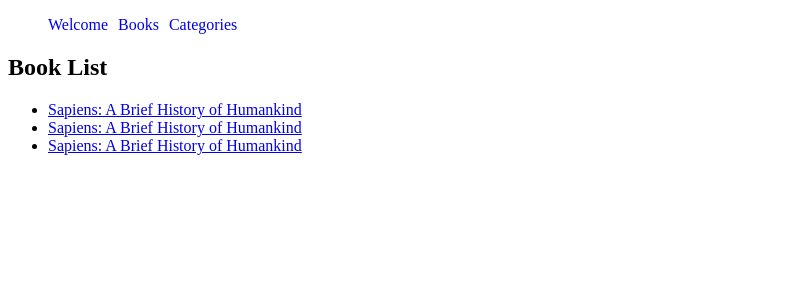
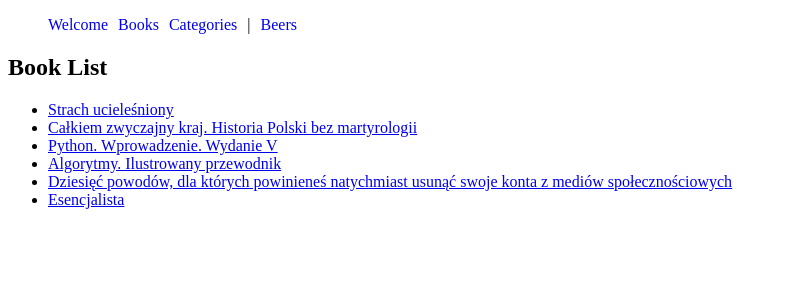
Before and after one commit to Drake9/angular-academy, an Angular app: page /books in a window 1280 px wide. Shown: the top 300 px of the page, without its empty margins (0-787 px from the left). Built offline with nearby package versions, Linux system fonts and the light colour scheme.

Commit message:
Update books mocks

```diff
--- a/src/app/books-list/books-list.component.ts
+++ b/src/app/books-list/books-list.component.ts
@@ -1,8 +1,7 @@
 import { Component, OnInit } from "@angular/core";
-import { ActivatedRoute } from "@angular/router";
 import { Observable } from "rxjs";
 import { BookItem } from "../models/book-item";
-import { BooksApiService } from "../services/books-api/books-api.service";
+import { BeerService } from "../services/beer-api/beer.service";
 import { BooksService } from "../services/books/books.service";
 
 @Component({
@@ -15,28 +14,19 @@
   books$: Observable<BookItem[]>;
   selectedId: number;
 
-  constructor(
-    private booksService: BooksService,
-    private booksApiService: BooksApiService,
-    private route: ActivatedRoute
-  ) {}
+  constructor(private booksService: BooksService) {}
 
   ngOnInit() {
-
     this.getBooksList();
   }
 
   private getBooksList() {
-    // this.books = this.booksService.getBooksList();
+    this.books = this.booksService.getRawBooksList();
 
-    // this.booksApiService.getApiBooks().subscribe((data) => {
-    //   console.log(data);
-    // });
-
-    this.booksService
-      .getObservableOfBooksList()
-      .subscribe((books: BookItem[]) => {
-        this.books = books;
-      });
+    // this.booksService
+    //   .getObservableOfBooksList()
+    //   .subscribe((books: BookItem[]) => {
+    //     this.books = books;
+    //   });
   }
 }
--- a/src/app/mocks/books-mock.ts
+++ b/src/app/mocks/books-mock.ts
@@ -3,17 +3,33 @@
 export const booksList: BookItem[] = [
   {
     id: 0,
-    author: "Yuval Noah Harari",
-    title: " Sapiens: A Brief History of Humankind",
+    author: "Kolk Bessel van der",
+    title: "Strach ucieleśniony",
   },
   {
     id: 2,
-    author: "Yuval Noah Harari",
-    title: " Sapiens: A Brief History of Humankind",
+    author: "Porter-Szűcs Brian ",
+    title: "Całkiem zwyczajny kraj. Historia Polski bez martyrologii",
   },
   {
     id: 3,
-    author: "Yuval Noah Harari",
-    title: " Sapiens: A Brief History of Humankind",
+    author: "Lutz Mark",
+    title: "Python. Wprowadzenie. Wydanie V",
+  },
+  {
+    id: 4,
+    author: "Bhargava Aditya",
+    title: "Algorytmy. Ilustrowany przewodnik",
+  },
+  {
+    id: 5,
+    author: "Lanier Jaron",
+    title:
+      "Dziesięć powodów, dla których powinieneś natychmiast usunąć swoje konta z mediów społecznościowych",
+  },
+  {
+    id: 6,
+    author: "McKeown Greg",
+    title: "Esencjalista",
   },
 ];
--- a/src/app/navigation/navigation.component.html
+++ b/src/app/navigation/navigation.component.html
@@ -3,6 +3,8 @@
   <li><a routerLink = "/">Welcome</a></li>
   <li><a routerLink = "/books">Books</a></li>
   <li><a routerLink = "/categories">Categories</a></li>
+  <li>|</li>
+  <li><a routerLink = "/beers">Beers</a></li>
 </ul>
 
 </nav>
```
